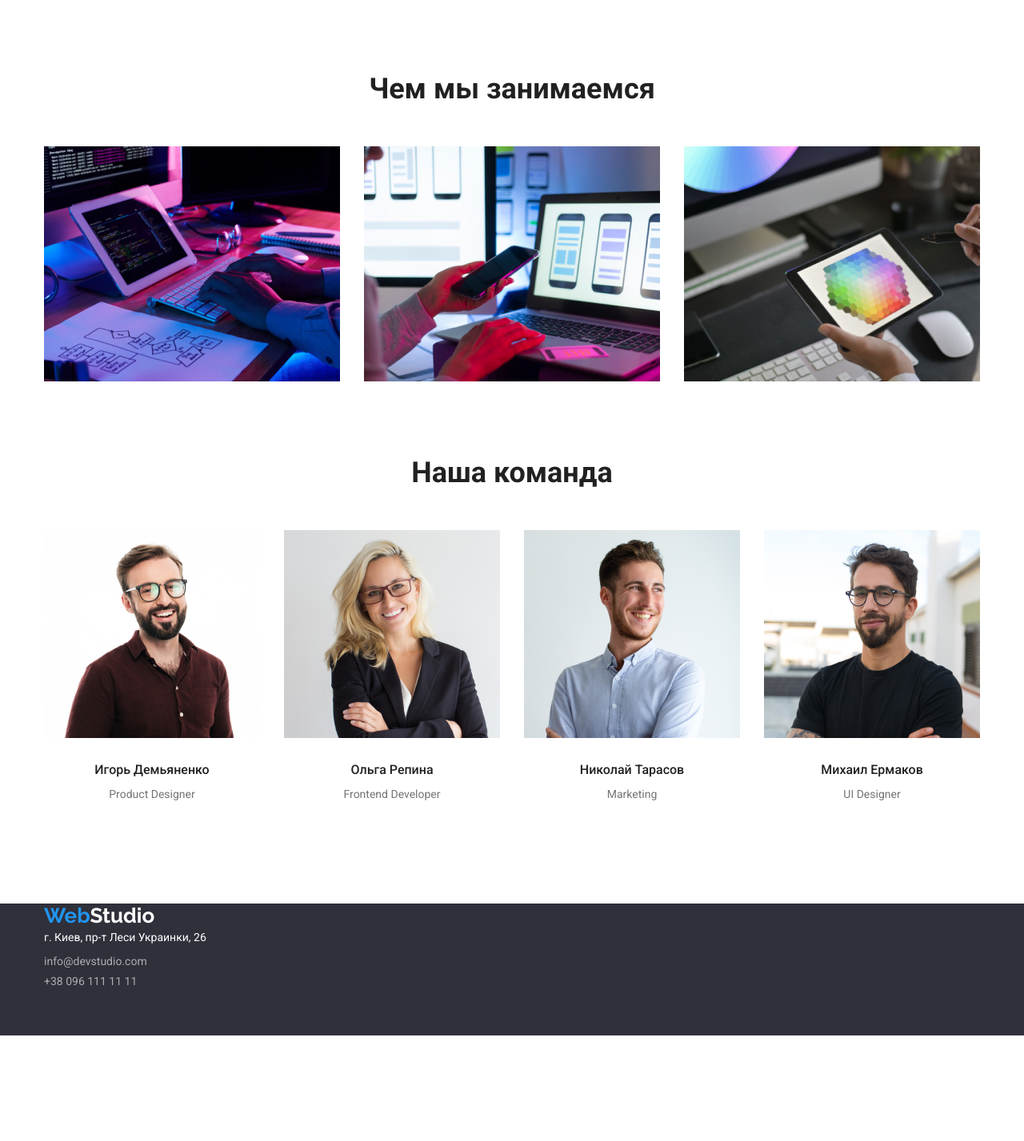
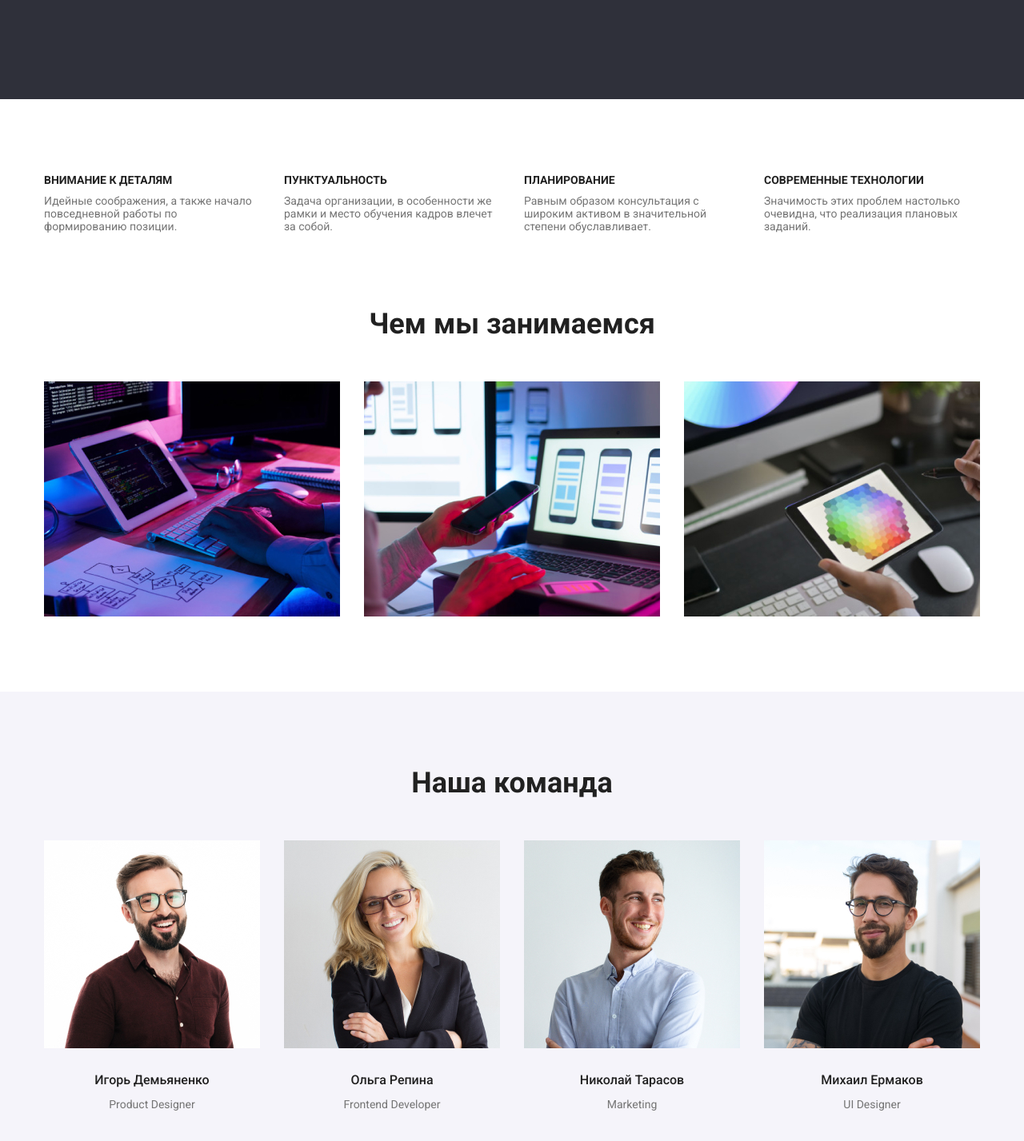
Before and after one commit to OlenaTsapliuk/goit-markup-hw-03, a plain HTML site: page index.html in a window 1280 px wide. Shown: the part 500-1927 px from the top of the page at 80% size. Before the commit the page ends 1795 px from the top, so only its background shows below. Drawn offline with nearby package versions, Linux system fonts and the light colour scheme.

Commit message:
футтер

```diff
--- a/css/styles.css
+++ b/css/styles.css
@@ -147,6 +147,10 @@ img{
   background-color: var(--primary-white-color);
   padding-bottom: 94px;
 }
+  .section-top{
+    padding-top: 94px;
+  }
+
 .section-title {
   font-weight: bold;
   font-size: 36px;
@@ -162,7 +166,7 @@ img{
   background-color: var(--footer-heroy-background-color);
   text-align: center;
   padding-top: 200px;
-  /* padding-bottom: 200px; */
+  padding-bottom: 200px;
 }
 .heroy-title {
   font-weight: 900;
@@ -209,7 +213,7 @@ margin-right: 30px;
 .posters .item:not(:last-child){
   margin-right: 30px;
 }
-}
+
 /* Список работников */
 .workers {
   background-color: var(--background-komandy);
@@ -266,6 +270,10 @@ margin-right: 30px;
 .footer {
   background-color: var(--footer-heroy-background-color);
 }
+.footer {
+  padding-top: 60px;
+  padding-bottom: 60px;
+}
 .auth-footer .link {
   color: var(--color-link-footer);
 }
@@ -275,9 +283,7 @@ margin-right: 30px;
 .auth-footer .item:not(:last-child){
   margin-bottom: 9px;
 }
-.auth-footer .item:last-child{
-  margin-bottom: 60px;
-}
+
 .address {
   margin-bottom: 9px;
   color: var(--primary-white-color);
--- a/index.html
+++ b/index.html
@@ -55,7 +55,7 @@
         </div>
       </section>
       <!--Описание работы-->
-      <section class="section">
+      <section class="section section-top">
         <div class="container">
           <h2 class="section-title visually-hidden">Качество нашей работы</h2>
           <ul class="features list">
```
